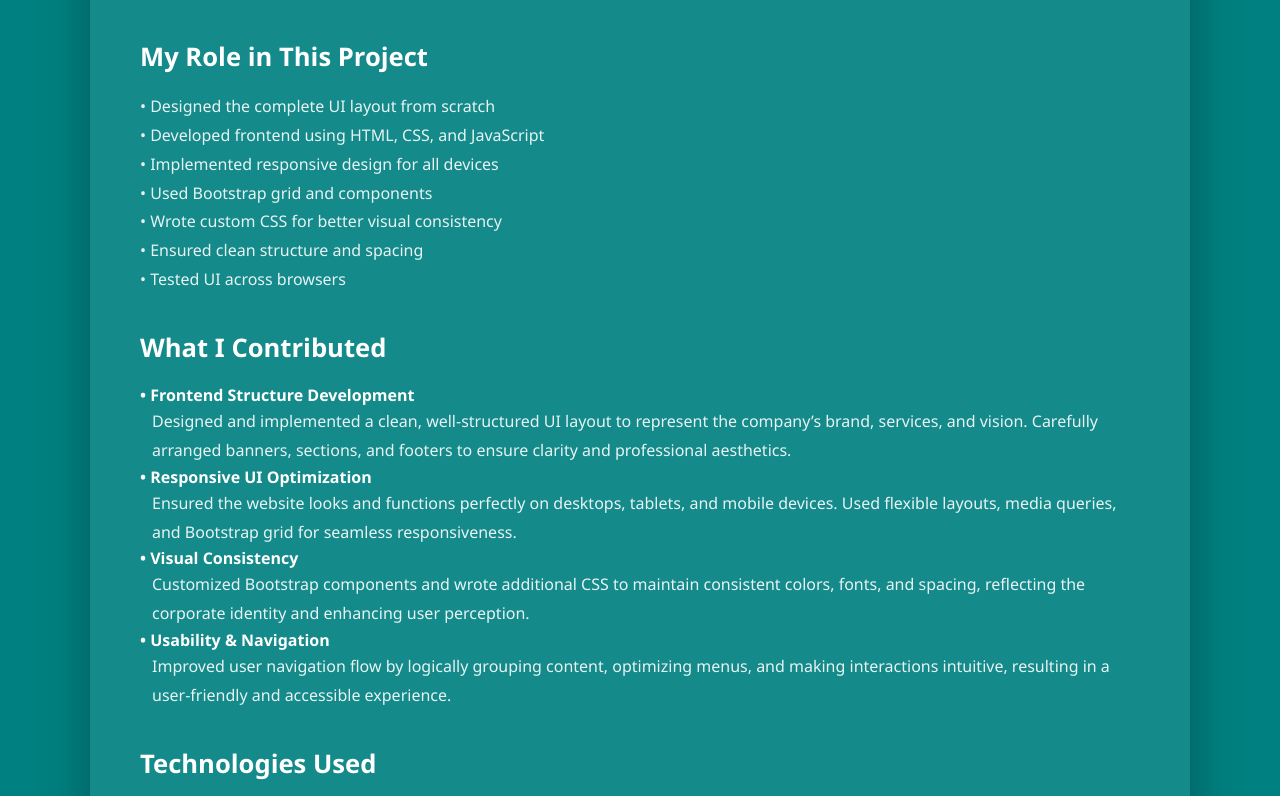
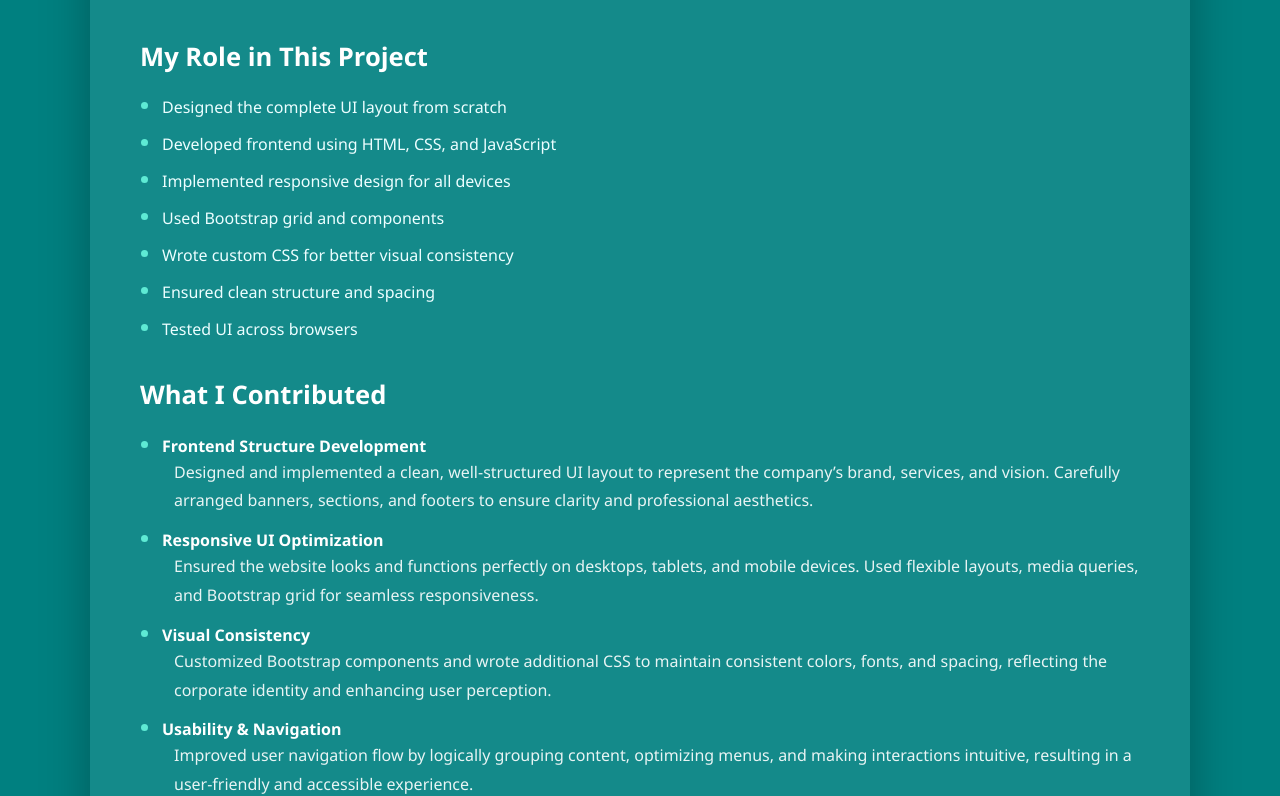
Before and after one commit to vikrant241998/vikrant-dev-portfolio, a React (Vite) app: page /project/1 in a window 1280 px wide. Shown: the part 724-1520 px from the top of the page. Built offline with nearby package versions, Linux system fonts and the light colour scheme.

Commit message:
first commit

```diff
--- a/src/components/ProjectDetails.jsx
+++ b/src/components/ProjectDetails.jsx
@@ -61,6 +61,7 @@ import "../styles/projectDetails.css";
 import shunyaEkaiBanner from "../assets/shunyaEkaiBanner.png";
 import plusX_Banner from "../assets/plusX_Banner.png";
 import ridez from "../assets/ridez.png";
+import ridezMobile from "../assets/ridezMobile.webp";
 import aerialBorne_Banner from "../assets/aerialBorne_Banner.png";
 import goignisBanner from "../assets/goignisBanner.png";
 
@@ -326,22 +327,38 @@ const ProjectDetails = () => {
         {/* Role */}
         <section className="section">
           <h2>My Role in This Project</h2>
+          <ul className="role-list">
             {project.role.map((item, index) => (
-            <p key={index}>• {item}</p>
+              <li key={index}>{item}</li>
             ))}
+          </ul>
         </section>
 
         {/* What I Contributed */}
         {project.whatIDid && project.whatIDid.length > 0 && (
+          // <section className="section">
+          //   <h2>What I Contributed</h2>
+
+          //   {project.whatIDid.map((item, index) => (
+          //     <div key={index} >
+          //       <h4 style={{ fontWeight: "bold" }}> {item.heading}</h4>
+          //       <p style={{ paddingLeft: "12px" }}> {item.desc}</p>
+          //     </div>
+          //   ))}
+          // </section>
           <section className="section">
   <h2>What I Contributed</h2>
+
+  <ul className="role-list">
     {project.whatIDid.map((item, index) => (
-              <div key={index}>
-                <h4 style={{ fontWeight: "bold" }}>• {item.heading}</h4>
-                <p style={{ paddingLeft: "12px" }}> {item.desc}</p>
-              </div>
+      <li key={index}>
+        <h4 style={{ fontWeight: "bold" }}>{item.heading}</h4>
+        <p style={{ paddingLeft: "12px" }}>{item.desc}</p>
+      </li>
     ))}
+  </ul>
 </section>
+
         )}
 
         {/* Tech */}
--- a/src/styles/projectDetails.css
+++ b/src/styles/projectDetails.css
@@ -215,6 +215,29 @@
   transform: translateX(4px);
 }
 
+
+.role-list {
+  list-style: disc;           /* ✅ dot rahega */
+  padding-left: 22px;         /* dot ke liye space */
+  margin-top: 12px;
+}
+
+.role-list li {
+  color: #ecfeff;
+  font-size: 16px;
+  margin-bottom: 10px;
+
+  white-space: normal;
+  word-break: break-word;
+}
+
+/* 🔥 Dot ka color + perfect alignment */
+.role-list li::marker {
+  color: #5eead4;             /* teal accent dot */
+  font-size: 1.2em;
+}
+
+
 @media (max-width: 1200px) {
   .project-hero {
     height: 600px;
@@ -243,5 +266,7 @@
   .project-heading {
     font-size: 28px;
   }
-
+  .role-list li {
+    font-size: 15px;
+  }
 }
```
Also changed, not shown: src/assets/ridezMobile.webp (added). Lines whose indentation alone changed are shown as unchanged.
